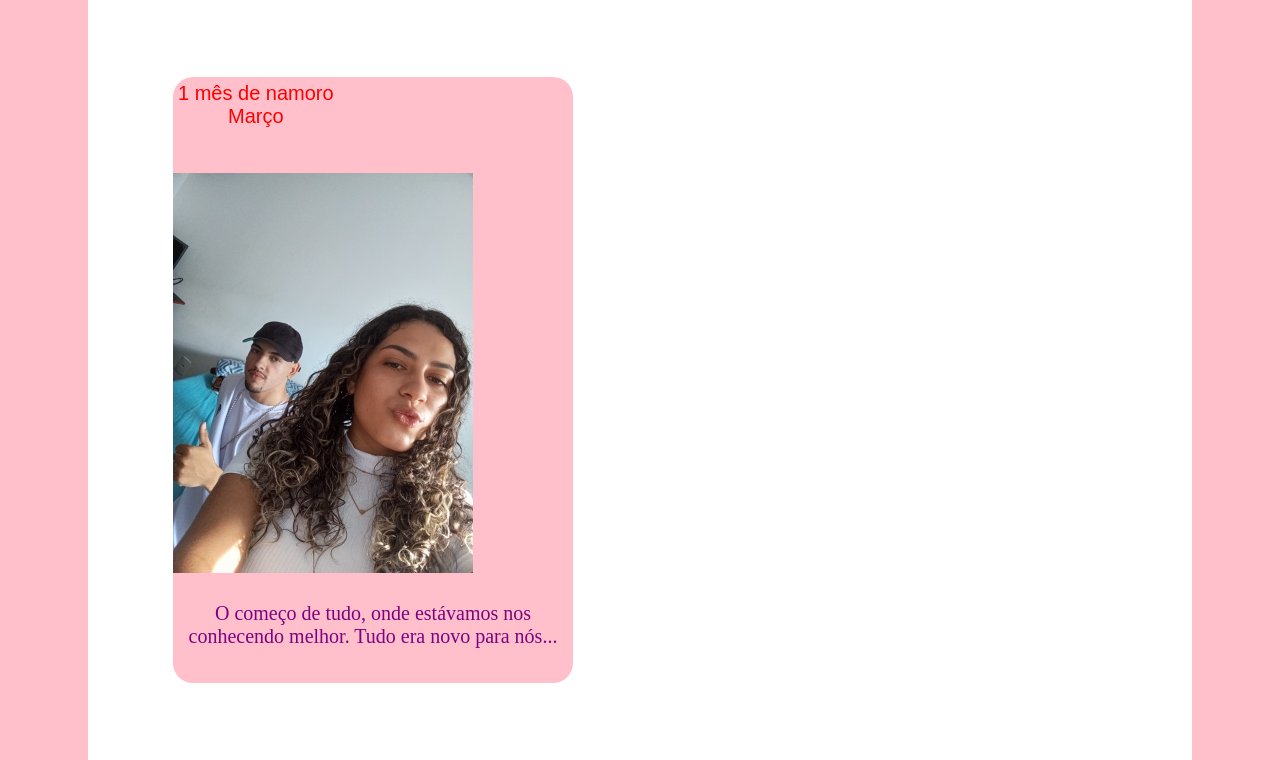
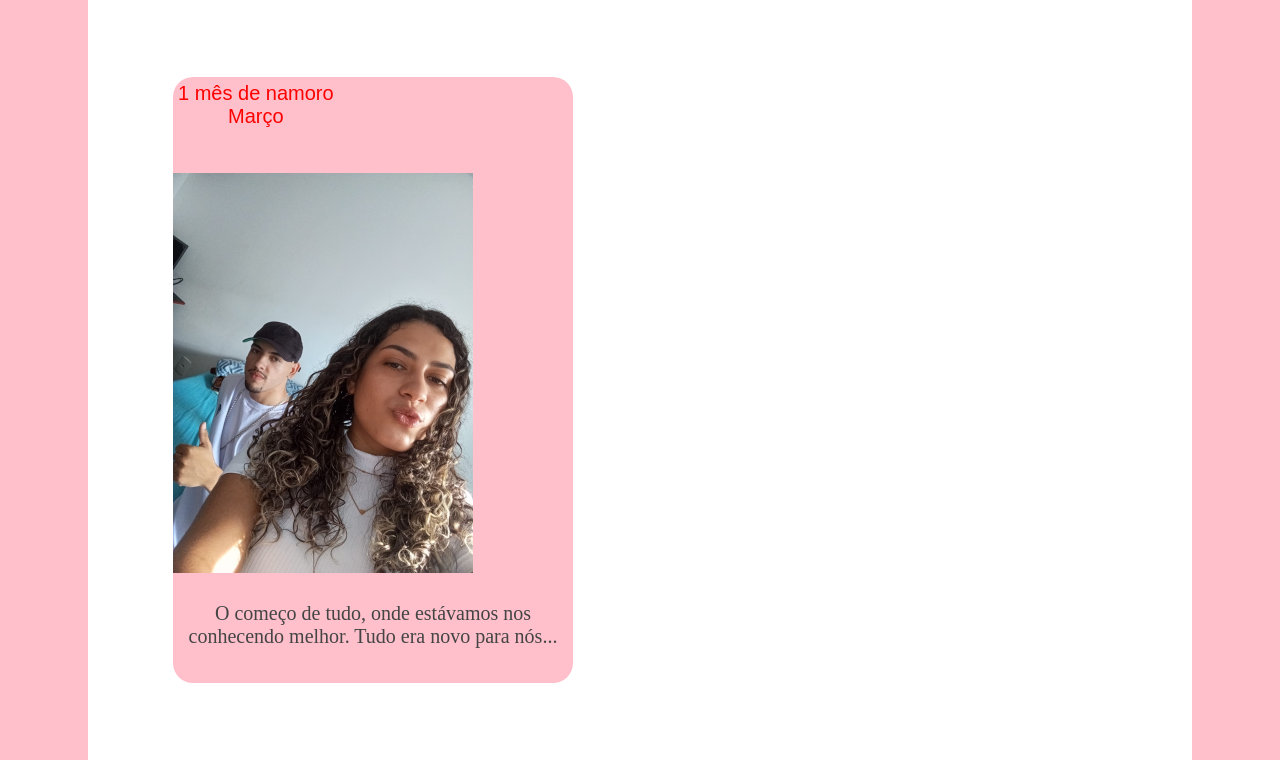
Before and after one commit to Souza012/site-amor, a plain HTML site: page index.html in a window 1280 px wide. Shown: the part 186-946 px from the top of the page. Drawn offline with Linux system fonts and the light colour scheme; a web font is replaced by a local one.

Commit message:
mudança da cor do texto

```diff
--- a/styles.css
+++ b/styles.css
@@ -55,7 +55,7 @@ h2{
 
 p{
     font-size: 20px;
-    color: purple;
+    color: #444;
     padding: 5px;
 }
 
```
